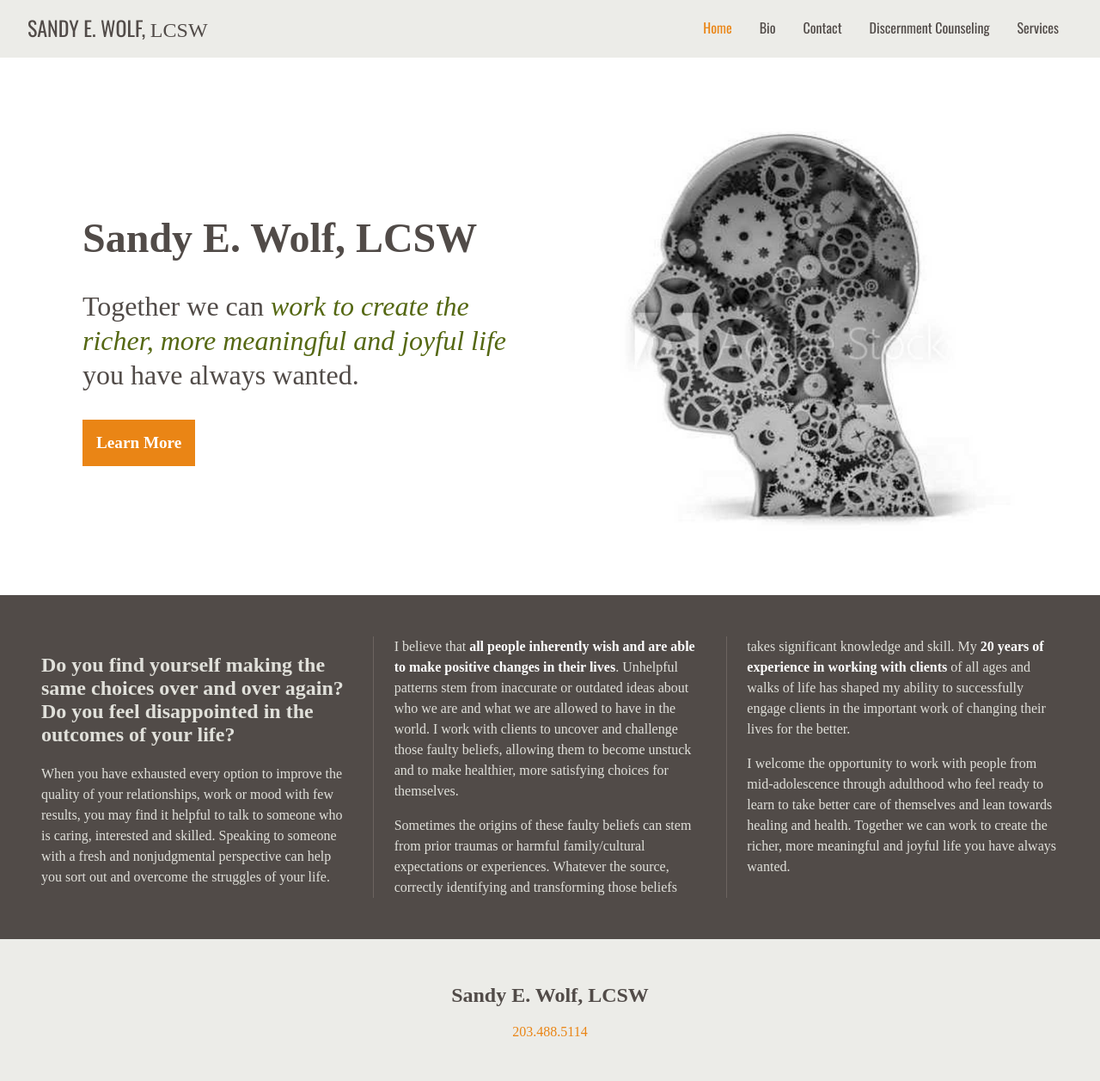
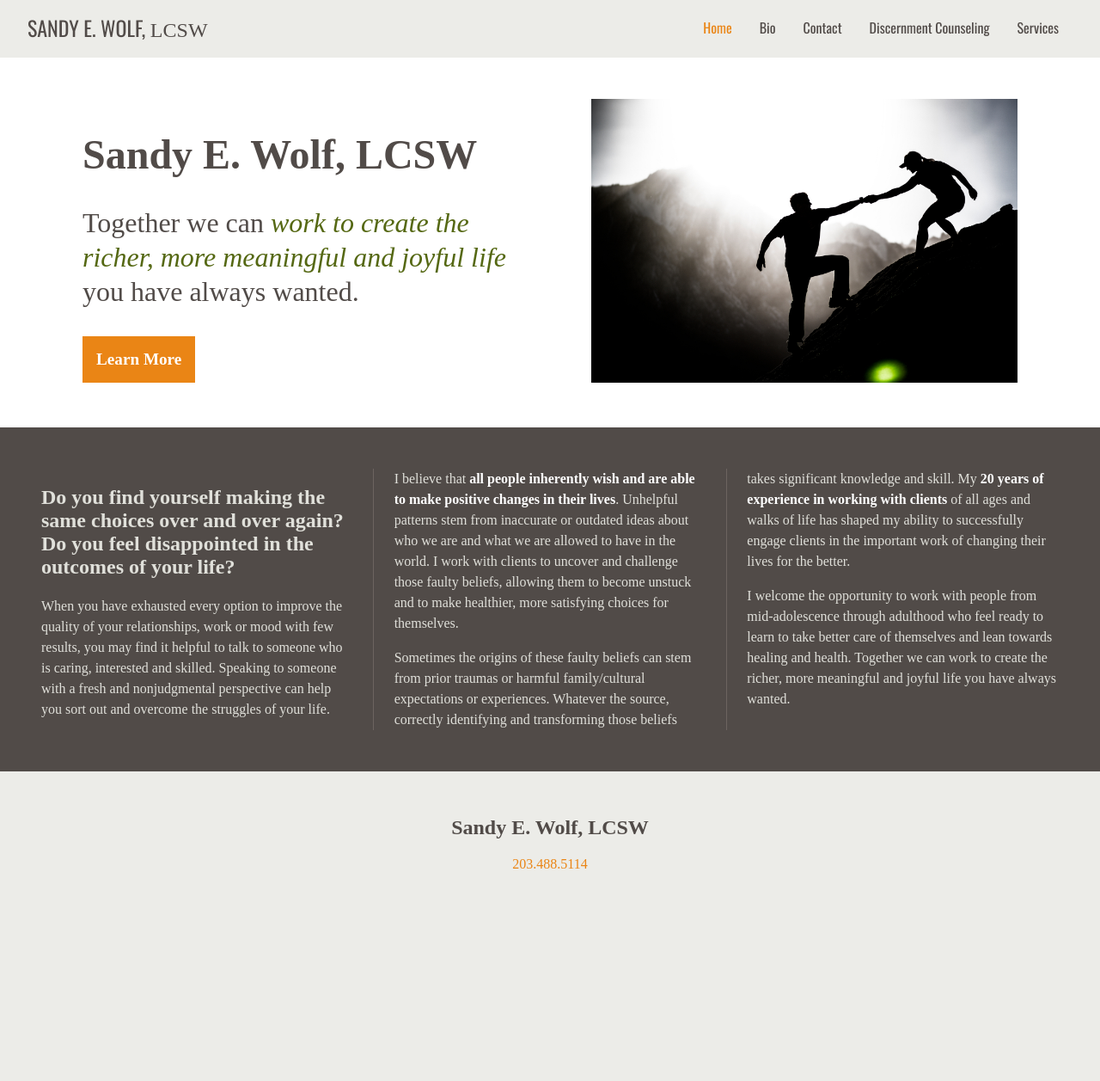
Before and after one commit to somecallmejosh/sandy-wolf-website, a Jekyll site: the page built from index.html, in a window 1280 px wide. Shown: the whole page at 86% size. Built offline with Jekyll 4.4.1, drawn with Linux system fonts in a browser that asks for light colours; some web fonts are replaced; after the commit the page ends 1062 px from its top, so only the background shows below that.

Commit message:
Add landing page pic.

```diff
--- a/_sass/components/_banner.sass
+++ b/_sass/components/_banner.sass
@@ -9,6 +9,8 @@
     p
       font-size: 1.5rem
       line-height: 1.5rem
+    img
+      margin-top: $default-padding
   +media-min(800px)
     +flex-align-items(center)
     margin-bottom: 0
--- a/index.html
+++ b/index.html
@@ -10,7 +10,7 @@ active: true
       <a class="button">Learn More</a>
     </div>
     <div class="col-50">
-      <img src="{{site.baseurl}}/assets/fpo.jpg" alt="" class="img-responsive">
+      <img src="{{site.baseurl}}/assets/moving-up.jpg" alt="" class="img-responsive">
     </div>
   </div>
   <div class="content-hilite">
```
Also changed, not shown: _sass/views/__index.sass (line endings or trailing spaces), assets/moving-up.jpg (added).
